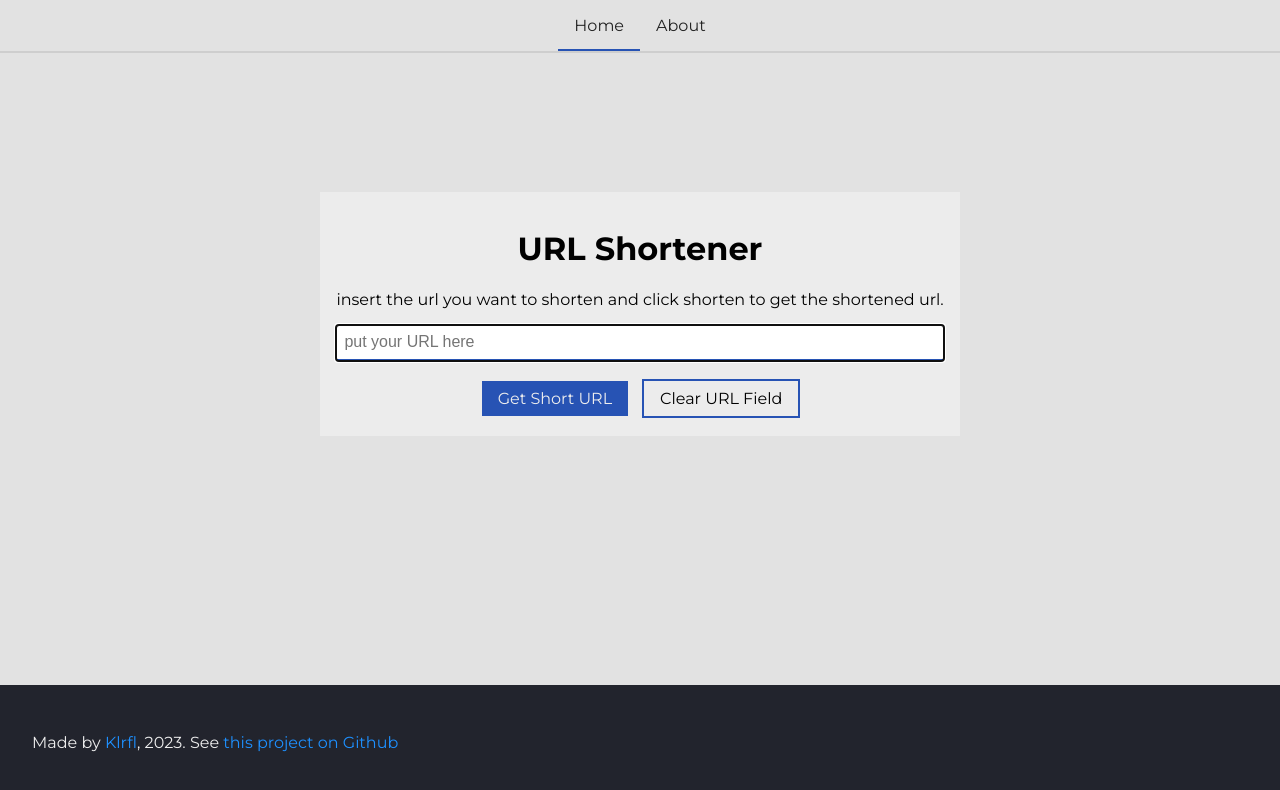
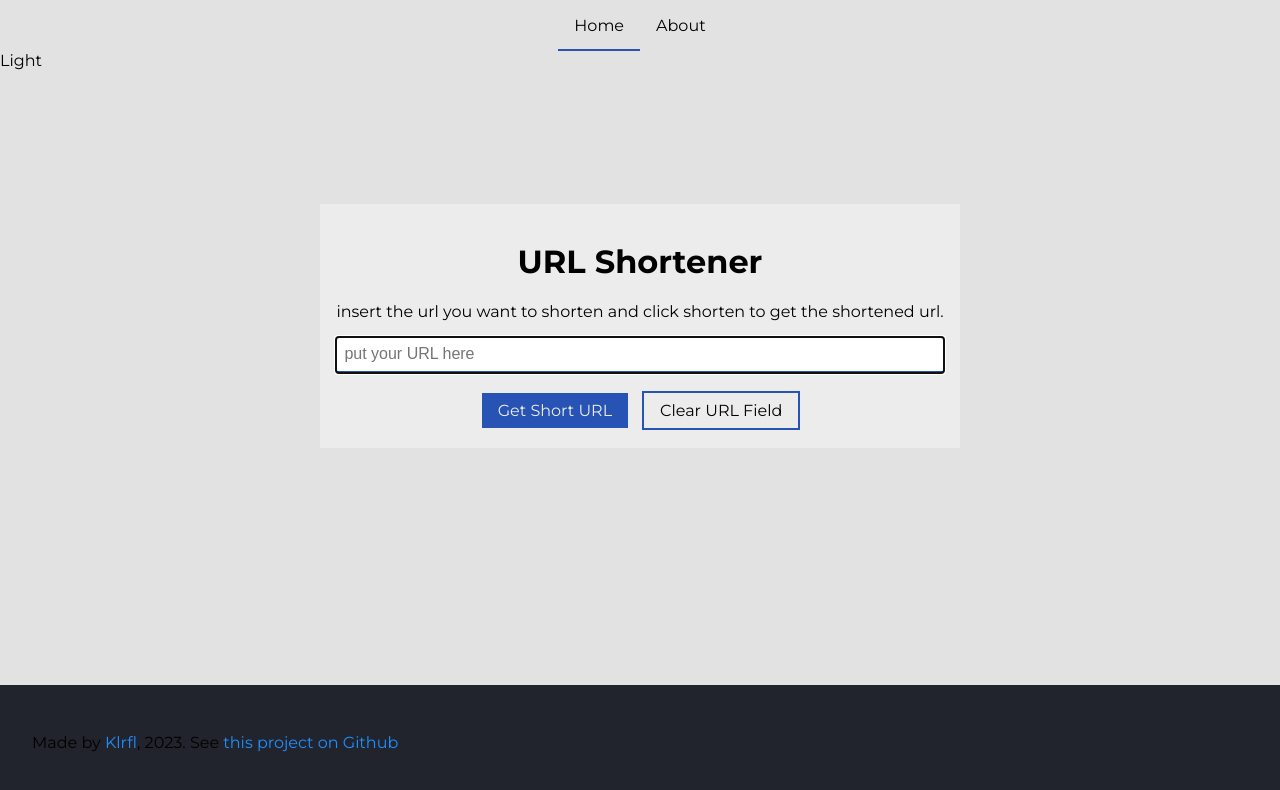
Before and after one commit to Klrfl/url-shortener, a Vue app: page / in a window 1280 px wide. Shown: the top 790 px of the page. Built offline with nearby package versions, Linux system fonts and the light colour scheme.

Commit message:
color theme switch

```diff
--- a/src/App.vue
+++ b/src/App.vue
@@ -1,8 +1,16 @@
 <script setup>
+import { onMounted, inject } from "vue";
 import { RouterView } from "vue-router";
 import TheNavbar from "./components/TheNavbar.vue";
 import TheFooter from "./components/TheFooter.vue";
 import "./assets/globals.css";
+
+const theme = inject("theme");
+
+onMounted(() => {
+  localStorage.setItem("theme-preference", theme.value);
+  document.body.setAttribute("data-theme", theme);
+});
 </script>
 
 <template>
--- a/src/components/TheNavbar.vue
+++ b/src/components/TheNavbar.vue
@@ -4,19 +4,31 @@
       <li><router-link :to="{ name: 'Home' }">Home</router-link></li>
       <li><router-link :to="{ name: 'About' }">About</router-link></li>
     </ul>
+
+    <button class="dark-mode-toggle" @click="setTheme">Light</button>
   </nav>
 </template>
 
+<script setup>
+import { inject } from "vue";
+let theme = inject("theme");
+
+function setTheme() {
+  if (theme === "dark") {
+    theme = "light";
+    localStorage.setItem("theme-preference", "light");
+  } else {
+    theme = "dark";
+    localStorage.setItem("theme-preference", "dark");
+  }
+
+  document.body.setAttribute("data-theme", theme);
+}
+</script>
+
 <style>
-:root {
-  --nav-color-dark: #eee;
-  --nav-color-light: #222;
-  --nav-outline-dark: #333;
-  --nav-outline-light: #cecece;
-}
-
 nav {
-  outline: 2px solid var(--nav-outline-dark);
+  outline: 2px solid var(--nav-outline);
 }
 
 .nav-links {
@@ -28,10 +40,9 @@ nav {
 }
 
 .nav-links a {
-  color: var(--nav-color-dark);
+  color: var(--nav-color);
   text-decoration: none;
   display: block;
-  color: inherit;
   text-decoration: none;
   padding: 1rem;
   position: relative;
@@ -49,20 +60,7 @@ nav {
 }
 
 .nav-links a:hover {
-  background: #333;
+  background: var(--nav-hover);
   text-decoration: none;
 }
-@media screen and (prefers-color-scheme: light) {
-  nav {
-    outline: 2px solid var(--nav-outline-light);
-  }
-
-  .nav-links a:is(:link, :visited) {
-    color: var(--nav-color-light);
-  }
-
-  .nav-links a:hover {
-    background: #d2d2dd;
-  }
-}
 </style>
--- a/src/main.js
+++ b/src/main.js
@@ -1,9 +1,11 @@
-import { createApp } from "vue";
+import { createApp, ref } from "vue";
 import App from "./App.vue";
 import router from "./router";
+import { getTheme } from "@/utilities/getTheme.js";
 
+const theme = ref(getTheme());
 const app = createApp(App);
 
 app.use(router);
-
+app.provide("theme", theme.value);
 app.mount("#app");
--- /dev/null
+++ b/src/utilities/getTheme.js
@@ -0,0 +1,11 @@
+export function getTheme() {
+  const prefersDark = window.matchMedia("(prefers-color-scheme:dark)");
+
+  if (prefersDark) {
+    localStorage.setItem("theme-preference", "dark");
+  } else {
+    localStorage.setItem("theme-preference", "light");
+  }
+
+  return localStorage.getItem("theme-preference");
+}
```
